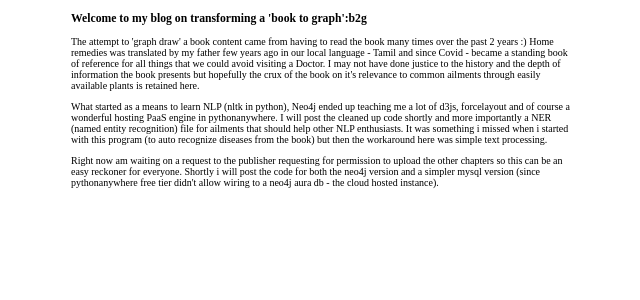
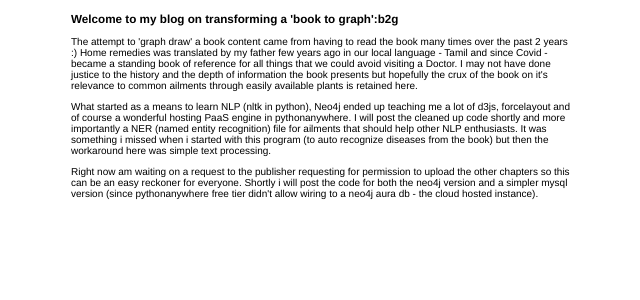
Before and after one commit to sganesh07/b2g, a Jekyll site: the page index.html, which Jekyll copies as it is, in a window 1280 px wide. Shown: the top 300 px of the page, without its empty margins (319-959 px from the left). Built offline with Jekyll 4.4.1, drawn with Linux system fonts in a browser that asks for light colours.

Commit message:
Update index.html

```diff
--- a/index.html
+++ b/index.html
@@ -7,7 +7,7 @@
 }
 
 body {
-    font-family: 'Comic Sans';font-size: 10px;
+    font-family: 'Helvetica';font-size: 10px;
 }
 </style>
 </head>
```
